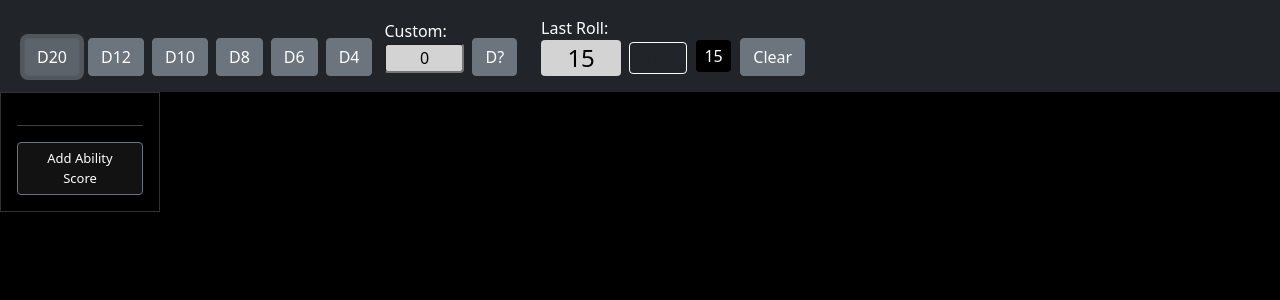
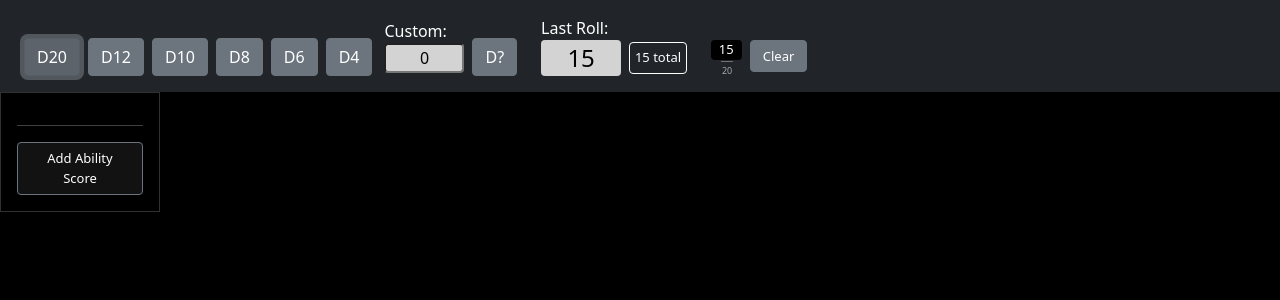
Before and after one commit to AustinSweet/character-sweet, a React (Create React App) app: page / in a window 1280 px wide. Both pictures are taken after a click on the button "D20". Shown: the top 300 px of the page. Built offline with nearby package versions, Linux system fonts and the light colour scheme.

Commit message:
CS-5 fixed dice history

```diff
--- a/src/Components/DiceContainer.css
+++ b/src/Components/DiceContainer.css
@@ -7,31 +7,46 @@
   margin-top: 1.4rem;
 }
 
+.clear {
+  font-size: small;
+  height: 2rem;
+  margin-top: 1.6rem;
+}
+
 .history {
   display: inline-flex;
   color: white;
   z-index: 100;
-}
-
-.ellips {
-  margin-top: 2rem;
-  margin-left: 0.2rem;
+  margin-left: 1rem;
 }
 
 .history-label {
-  margin-left: 1rem;
-  margin-top: 1.4rem;
+  margin-left: 3rem;
   margin-right: 0.75rem;
+}
+
+.line {
+  width: 0.5rem;
 }
 
 .hist-rolls {
   background-color: black;
-  padding: 0.25rem;
+  padding-right: 0.5rem;
   padding-left: 0.5rem;
-  padding-right: 0.5rem;
   border-radius: 0.25rem;
-  margin: 0.1rem;
-  margin-top: 1.4rem;
+  margin-right: 0.5rem;
+  position: relative;
+  top: 1.6rem;
+  font-size: small;
+}
+
+#hist-type {
+  color: darkgray;
+  font-size: xx-small;
+  text-align: center;
+  margin-right: 0.4rem;
+  position: relative;
+  top: 1rem;
 }
 
 .custom-die {
@@ -83,4 +98,5 @@
   margin-right: 0.5rem;
   border-radius: 0.25rem;
   border: 1px white solid;
+  color: white;
 }
--- a/src/Components/DiceContainer.js
+++ b/src/Components/DiceContainer.js
@@ -9,7 +9,8 @@ class DiceContainer extends Component {
         this.state = { lastResult: 0,
                         customInput: 0,
                         history: [],
-                        total: 0 };
+                        total: 0,
+                        limit: 10 };
         this.rollDice = this.rollDice.bind(this);
         this.rollD20 = this.rollD20.bind(this);
         this.rollD12 = this.rollD12.bind(this);
@@ -35,12 +36,14 @@ class DiceContainer extends Component {
             document.getElementsByClassName("results")[0].style.color = "#000000";
         },1000);
         let tempArr = this.state.history;
-        if(tempArr.length <= 7) {
-            tempArr.unshift(x);
+        if(tempArr.length <= this.state.limit) {
+            tempArr.unshift({res: x,
+                            type: sides});
         }
-        if(tempArr.length > 7) {
+        if(tempArr.length > this.state.limit) {
             tempArr.pop();
-            tempArr.unshift(x);
+            tempArr.unshift({res: x,
+                            type: sides});
         }
         this.setState(() => ({
             history: tempArr
@@ -115,11 +118,17 @@ class DiceContainer extends Component {
                         {this.state.history.length > 0 && <div className="total-label">{ this.state.total } total </div> }
                         <div className="history">
                             {this.state.history.map((x) => (
-                                <div className="hist-rolls">{ x }</div>
+                                <div>
+                                <div className="hist-rolls">{ x.res }</div>
+                                <div id="hist-type">
+                                    ___
+                                    <p>{ x.type }</p>
+                                </div>
+                                </div>
                             ))}
-                            {this.state.history.length >= 7 && <div className="ellips">. . .</div>}
+                            {this.state.history.length > 0 && <Button variant="secondary" className="clear" onClick={this.clearHistory}>Clear</Button>}
+
                         </div>
-                        {this.state.history.length > 0 && <Button variant="secondary" className="die clear" onClick={this.clearHistory}>Clear</Button>}
                       </Navbar>
         )
     }
```
